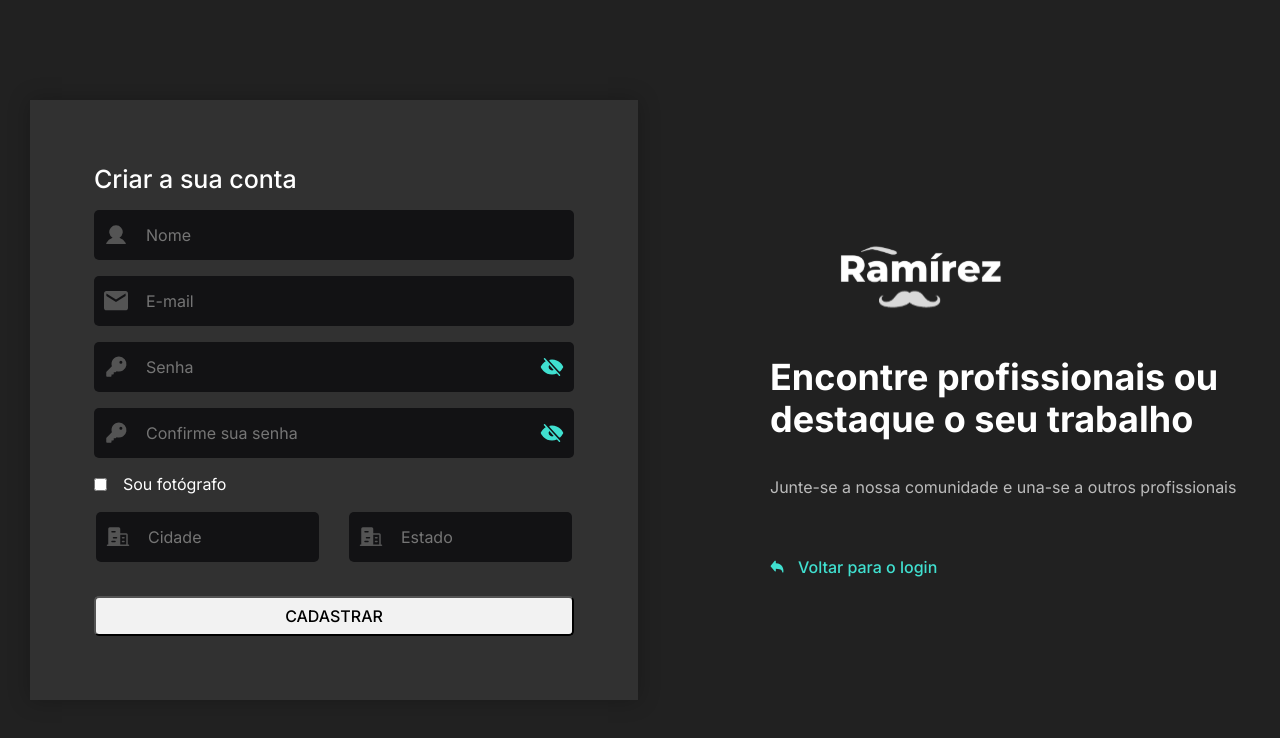
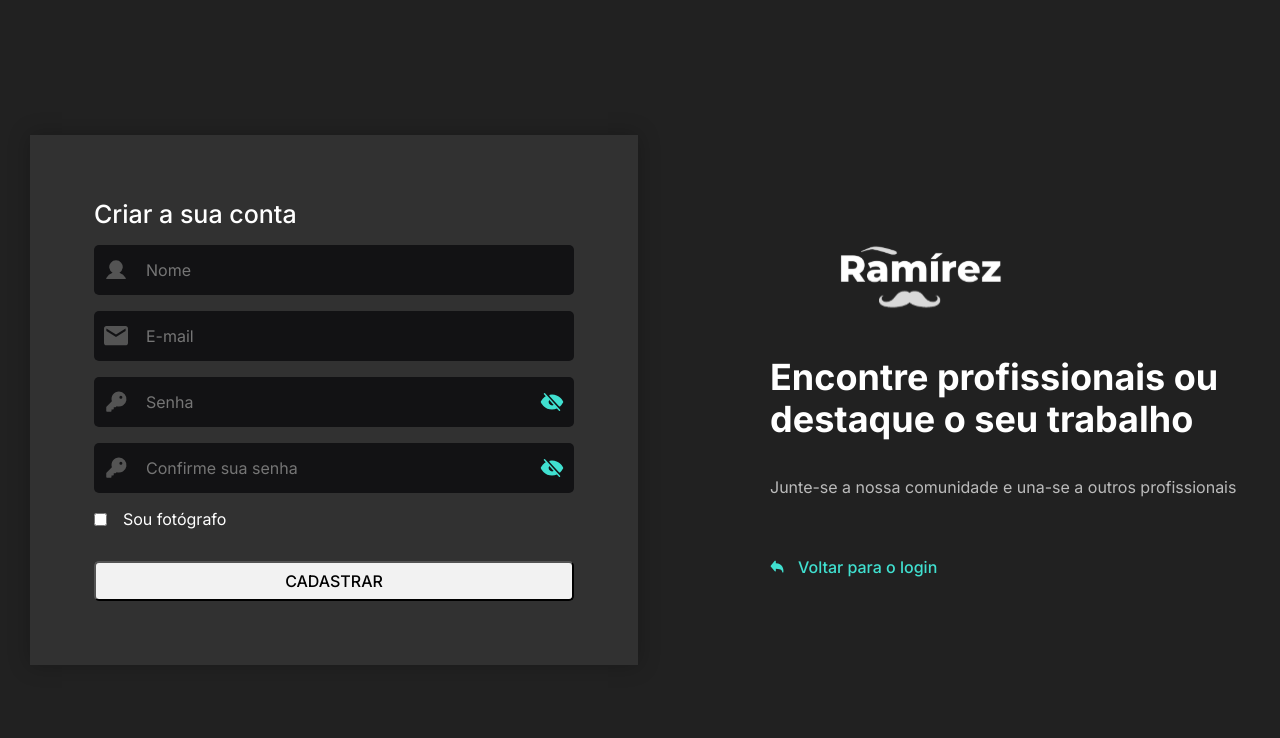
Before and after one commit to GuthyerriAlexandrino/ramirez-reborn, a Next.js app in the folder front-end-ramirez/: page /signup in a window 1280 px wide. Shown: the top 738 px of the page. Built offline with nearby package versions, Linux system fonts and the light colour scheme.

Commit message:
feat: add fields for photographer user

```diff
--- a/front-end-ramirez/src/app/components/FormRegister/index.tsx
+++ b/front-end-ramirez/src/app/components/FormRegister/index.tsx
@@ -18,6 +18,7 @@ import { pallete } from "../../styles/colors";
 export function FormRegister() {
   const [visiblePassword, setVisiblePassword] = useState(false);
   const [visibleConfirmPassword, setVisibleConfirmPassword] = useState(false);
+  const [isPhotographer, setIsPhotographer] = useState(false);
   function handleVisiblePassword() {
     setVisiblePassword(!visiblePassword);
   }
@@ -98,10 +99,14 @@ export function FormRegister() {
             type="checkbox"
             id="photographer"
             name="photographer"
+            checked={isPhotographer}
+            onChange={() => {
+              setIsPhotographer(!isPhotographer);
+            }}
           />
           <label htmlFor="photographer">Sou fotógrafo</label>
         </CheckBoxArea>
-        <Panel active={true}>
+        <Panel active={isPhotographer}>
           <InputFlex>
             <InputContainer>
               <Icon align="left">
@@ -113,7 +118,7 @@ export function FormRegister() {
                 id="city"
                 name="city"
                 placeholder="Cidade"
-                required
+                required={isPhotographer ? true : false}
               />
             </InputContainer>
             <InputContainer>
@@ -126,7 +131,7 @@ export function FormRegister() {
                 id="state"
                 name="state"
                 placeholder="Estado"
-                required
+                required={isPhotographer ? true : false}
               />
             </InputContainer>
           </InputFlex>
```
